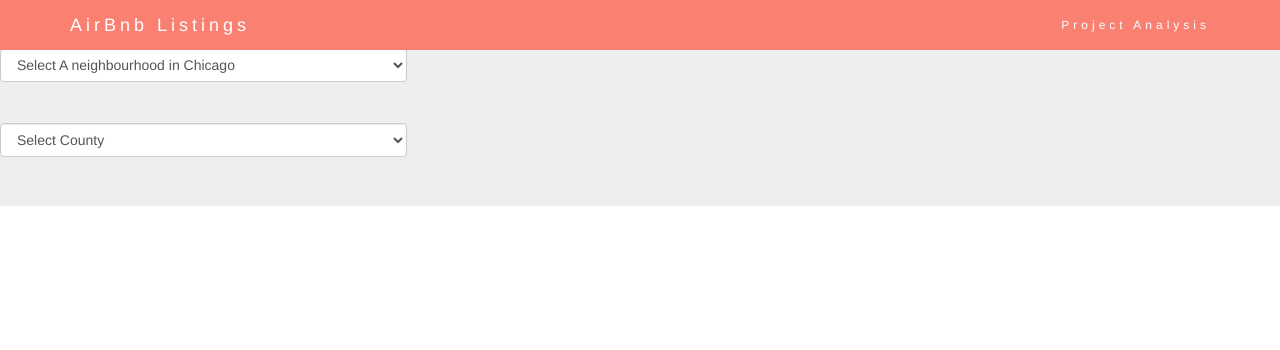
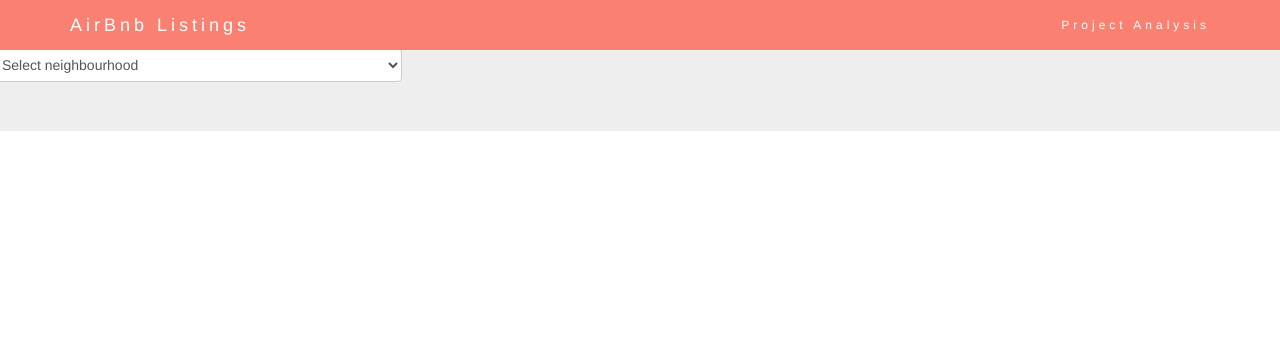
Before and after one commit to Annanya07/project-2_copy, a Flask app: page / in a window 1280 px wide. Shown: the top 350 px of the page. Run offline with Flask 2, Linux system fonts and the light colour scheme; some libraries are stand-ins or nearby versions.

Commit message:
addign changes

```diff
--- a/templates/index.html
+++ b/templates/index.html
@@ -48,14 +48,14 @@
         <!-- Drop down panel -->
 
         <div class="row content">
-            <div class="col-md-4 text-center">
-                <select class="form-control" id="neighbourhoodselect">
+            <div class= "row">
+                <div class="col-md-4 text-center">
+                <!-- <select class="form-control" id="neighbourhoodselect">
                     <option value="empty">Select A neighbourhood in Chicago</option>
-                </select>
-
-                <hr>
-                    <select class="form-control" id="countyselect">
-                        <option value="empty">Select County</option>
+                </select> -->
+                <!-- <hr> -->
+                    <select class="form-control" id="selectneighbourhood">
+                        <option value="empty">Select neighbourhood</option>
                     </select>
 
                     <!-- County Background Panel
@@ -82,7 +82,7 @@
                     </div> -->
 
                     <!-- </div> -->
-                </hr>
+                <!-- </hr> -->
                 <div class="col-md-1"> </div>
 
 
```
